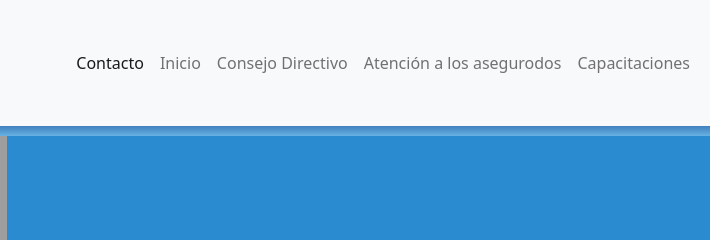
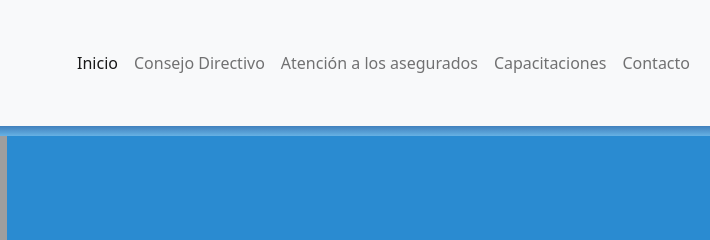
Before and after one commit to msejuro312/SASS, a plain HTML site: page pages/contacto.html in a window 1280 px wide. Shown: the top 240 px of the page, 570-1280 px from the left. Drawn offline with nearby package versions, Linux system fonts and the light colour scheme; grey boxes are pictures that could not be loaded; a web font is replaced by a local one.

Commit message:
arreglando orden en navbar

```diff
--- a/pages/contacto.html
+++ b/pages/contacto.html
@@ -29,19 +29,19 @@
           <div class="collapse navbar-collapse justify-content-end" id="navbarNav">
             <ul class="navbar-nav">
               <li class="nav-item">
-                <a class="nav-link active" aria-current="page" href="#">Contacto</a>
-              </li>
-              <li class="nav-item">
-                <a class="nav-link" href="../index.html">Inicio</a>
+                <a class="nav-link active" aria-current="page" href="../index.html">Inicio</a>
               </li>
               <li class="nav-item">
                 <a class="nav-link" href="consejoDirectivo.html">Consejo Directivo</a>
               </li>
               <li class="nav-item">
-                <a class="nav-link" href="atencionAsegurado.html">Atención a los asegurodos</a>
+                <a class="nav-link" href="atencionAsegurado.html">Atención a los asegurados</a>
               </li>
               <li class="nav-item">
                 <a class="nav-link" href="capacitaciones.html">Capacitaciones</a>
+              </li>
+              <li class="nav-item">
+                <a class="nav-link" href="#">Contacto</a>
               </li>
 
             </ul>
```
Also changed, not shown: pages/atencionAsegurado.html (+4 -4 lines), pages/capacitaciones.html (+4 -4 lines), pages/consejoDirectivo.html (+2 -2 lines).
